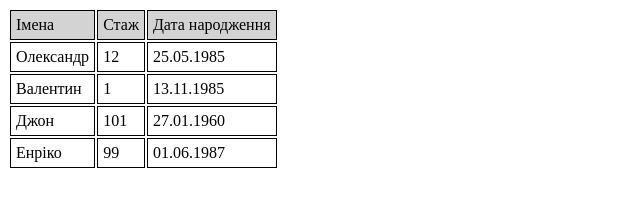
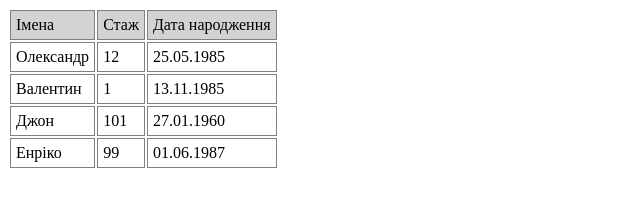
Before and after one commit to barannik89/test-for-angular, a plain HTML site: page Task_3/index.html in a window 1280 px wide. Shown: the whole page, without its empty margins (0-640 px from the left). Drawn offline with Linux system fonts and the light colour scheme.

Commit message:
Update index.html

```diff
--- a/Task_3/index.html
+++ b/Task_3/index.html
@@ -7,7 +7,7 @@
     <title>Table sort</title>
     <style>
         td{
-            border: 1px black solid;
+            border: 1px grey solid;
             padding: 5px;
         }
 
```
